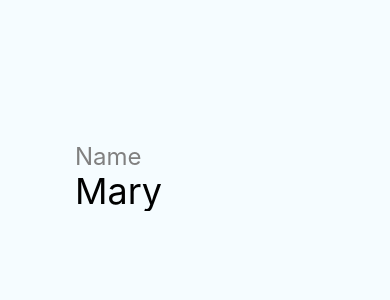
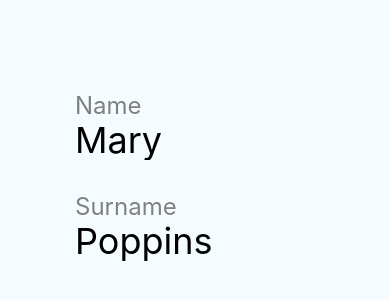
Before and after one commit to januswel/rn-hooks, a React Native app: screen / in a window 390 px wide. Shown: the part 246-546 px from the top of the page. Built offline with nearby package versions, Linux system fonts and the light colour scheme.

Commit message:
:sparkles: add item for surname

```diff
--- a/src/App.js
+++ b/src/App.js
@@ -23,9 +23,13 @@ const styles = StyleSheet.create({
 
 export default props => {
   const [name, setName] = useState('Mary')
+  const [surname, setSurname] = useState('Poppins')
 
   function handleNameChange(newValue) {
     setName(newValue)
+  }
+  function handleSurnameChange(newValue) {
+    setSurname(newValue)
   }
 
   return (
@@ -37,6 +41,13 @@ export default props => {
           style={styles.input}
         />
       </Row>
+      <Row label='Surname'>
+        <TextInput
+          value={surname}
+          onChangeText={handleSurnameChange}
+          style={styles.input}
+        />
+      </Row>
     </View>
   )
 }
--- a/src/Row.js
+++ b/src/Row.js
@@ -6,6 +6,9 @@ import {
 } from 'react-native'
 
 const styles = StyleSheet.create({
+  container: {
+    margin: 16,
+  },
   label: {
     fontSize: 24,
     color: 'gray',
@@ -14,7 +17,7 @@ const styles = StyleSheet.create({
 
 export default props => {
   return (
-    <View>
+    <View style={styles.container}>
       <Text style={styles.label}>{props.label}</Text>
       {props.children}
     </View>
```
